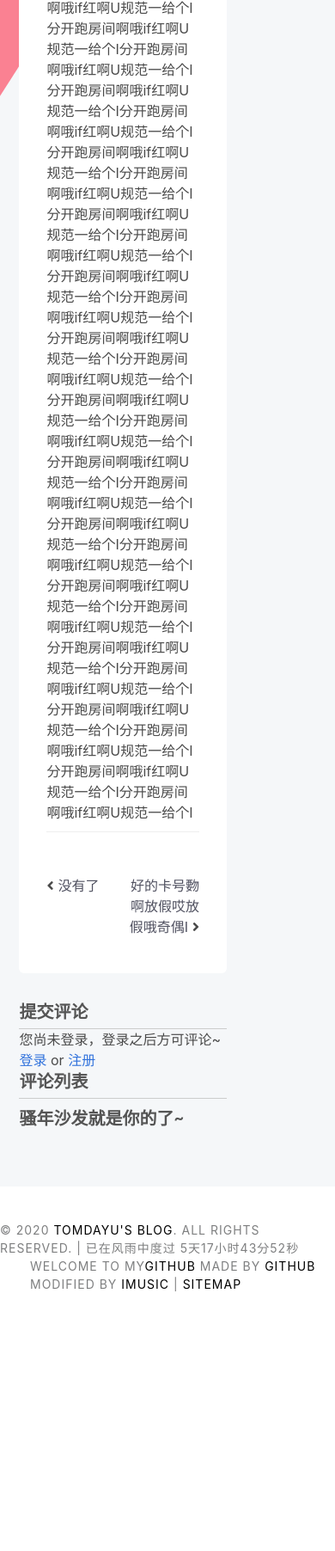
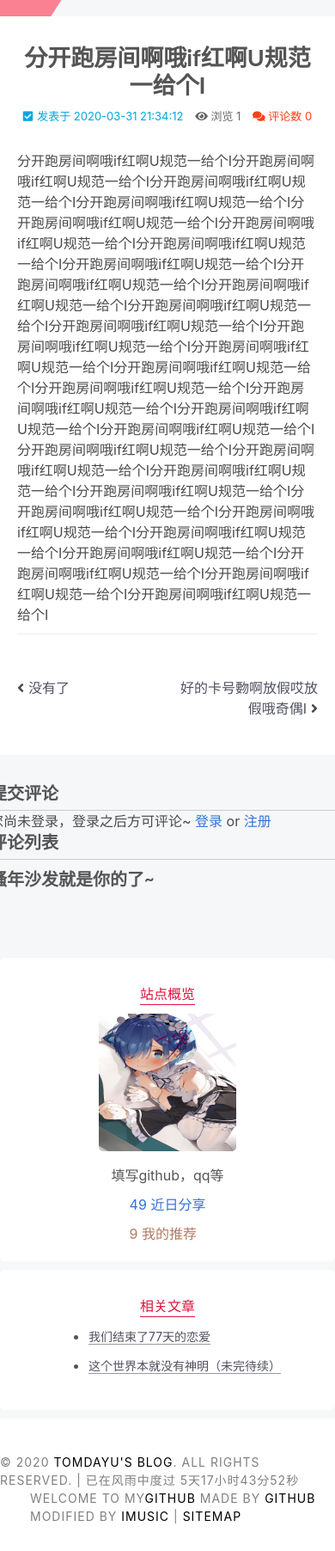
Before and after one commit to jwl-tiger/mysite, a Django app: page /blog/15 in a window 390 px wide; the page is wider, and only the part inside the window is pictured. Shown: the part 569-2373 px from the top of that part at 86% size. Before the commit the page ends 2071 px from the top of that part, so only its background shows below. Run offline with Django 3.2, Linux system fonts and the light colour scheme; data comes from the database, SQL or seed files in the repository; parts of the project's set-up code (start-up, migrations or seed data) failed here and were passed over; some libraries are stand-ins or nearby versions.

Commit message:
布局整改

```diff
--- a/blog/static/blog/blog.css
+++ b/blog/static/blog/blog.css
@@ -415,11 +415,6 @@ div.reply a {
     margin-bottom: 5em;
 }
 /*sidebar*/
-@media (max-width: 991px) {
-    #sidebar {
-        display: none
-    }
-}
 /*设置div里的ul和li标签文本居中*/
 #sidebar div ul{
     display: table;
--- a/blog/templates/blog/blog_detail.html
+++ b/blog/templates/blog/blog_detail.html
@@ -21,7 +21,7 @@
     </div>
 
     <div class="under-header-warp container blog-detail" style="margin-top: 40px">
-        <div class="columns is-mobile">
+        <div class="columns">
             <div class="site-left column is-7 is-offset-1" >
                 <div class="blog-content-area">
                     <div class="blog-content-area-inner">
--- a/static/base.css
+++ b/static/base.css
@@ -110,10 +110,6 @@ a.navbar-link:hover{
         display: none
     }
 
-    .header-wrap {
-        width: auto!important;
-        height: 200px
-    }
 }
 .site-config {
     height: 560px;
```
